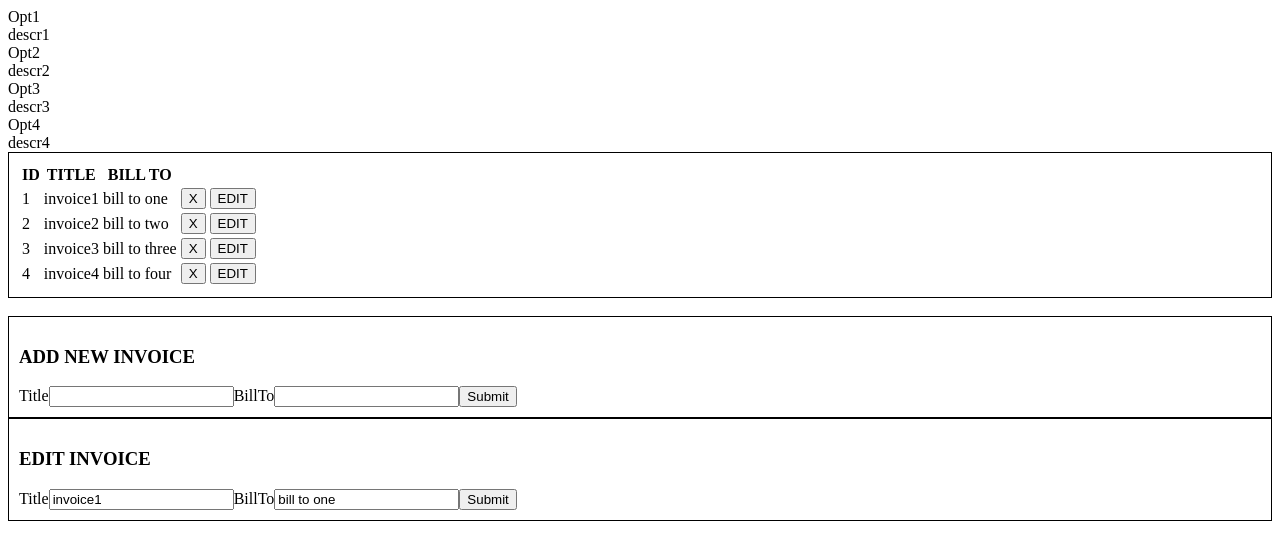
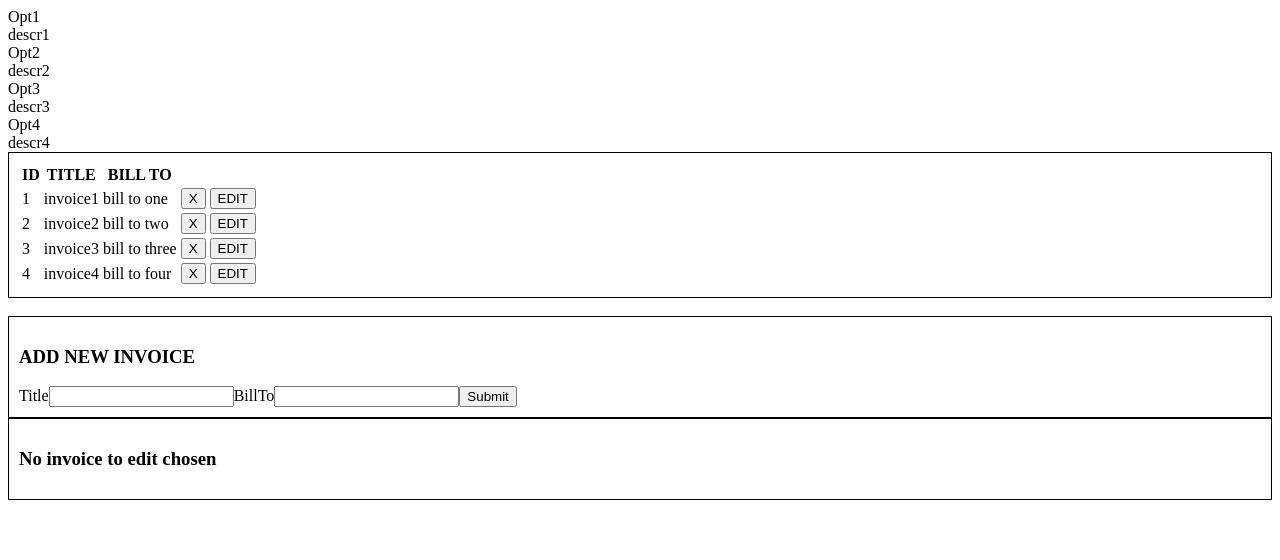
Before and after one commit to polon59/JS-PDF-Invoices-generator, a React (Create React App) app in the folder public/application/: page / in a window 1280 px wide. Shown: the top 560 px of the page. Built offline with nearby package versions, Linux system fonts and the light colour scheme.

Commit message:
Implement function 'setInvoiceToEdit' in 'App.js'

```diff
--- a/public/application/src/App.js
+++ b/public/application/src/App.js
@@ -14,7 +14,7 @@ class App extends Component {
       {id: 3, title: "invoice3", billTo:"bill to three"},
       {id: 4, title: "invoice4", billTo:"bill to four"}
     ],
-    invoiceToEdit : {id: 1, title: "invoice1", billTo:"bill to one"}
+    invoiceToEdit : ""
   }
 
 
@@ -27,13 +27,13 @@ class App extends Component {
   }
 
 
-  setInvoiceToEdit = (newInvoiceToEdit) =>{
-    // console.log(invoiceToEdit);
+  setInvoiceToEdit = (invoice) =>{
+    let newInvoiceToEdit = Object.assign({}, invoice);
 
+    console.log(newInvoiceToEdit);
     this.setState({
       invoiceToEdit : newInvoiceToEdit
     });
-    console.log(this.state.invoiceToEdit);
   }
 
 
@@ -45,6 +45,7 @@ class App extends Component {
       invoiceToEdit : changedInvoiceToEdit
     });
   }
+
 
   updateInvoice = (updatedInvoice) =>{
     console.log(`UPDATED INVOICE RECIEVED AS ID:${updatedInvoice.id}, TITLE:${updatedInvoice.title} , BILLTO:${updatedInvoice.billTo}`)
```
